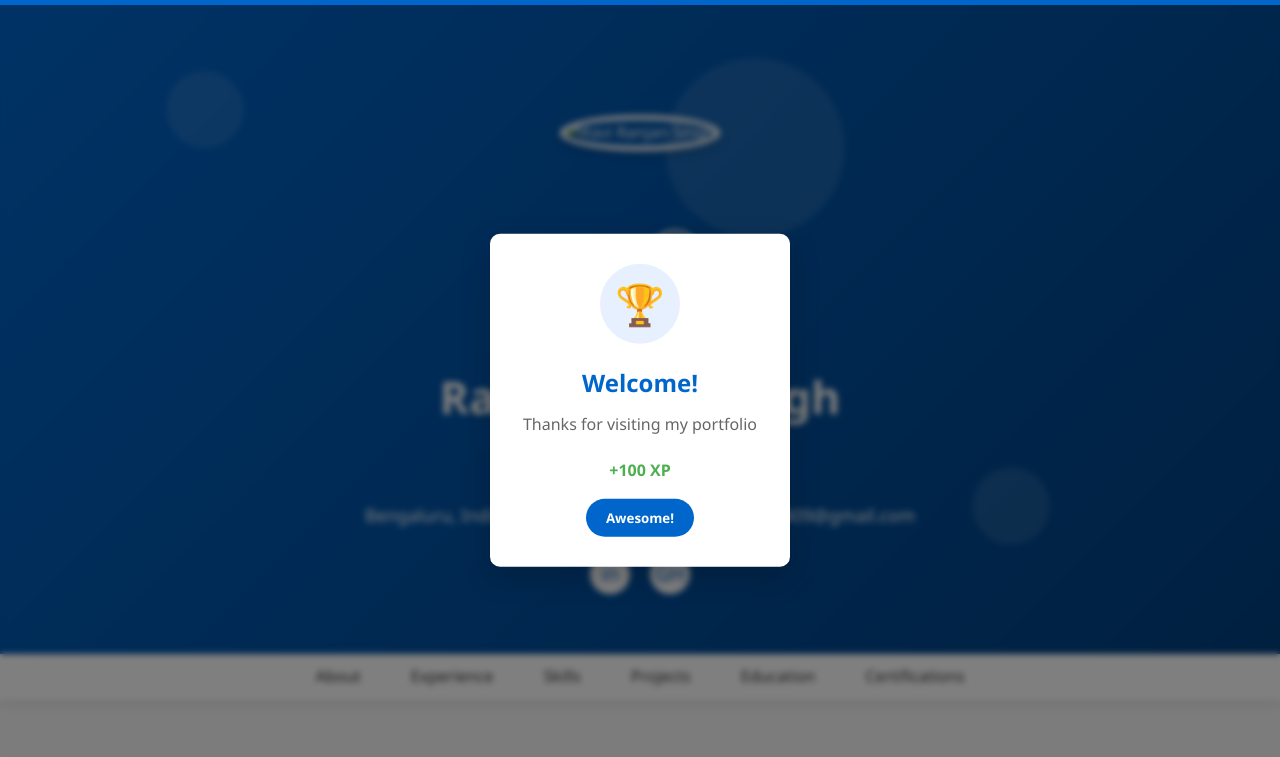
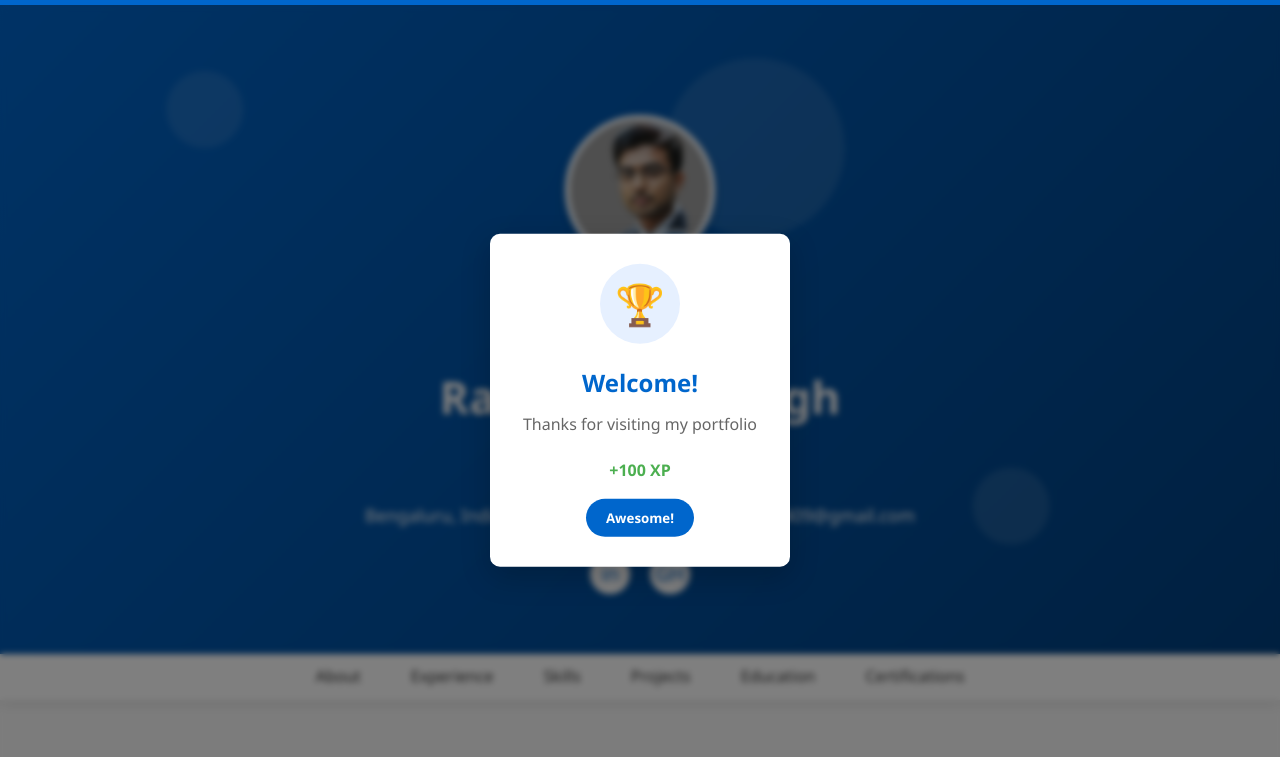
Before and after one commit to Ravi-2409/Ravi-2409.github.io, a plain HTML site: page index.html in a window 1280 px wide. Shown: the top 757 px of the page. Drawn offline with Linux system fonts and the light colour scheme.

Commit message:
update pic path

```diff
--- a/index.html
+++ b/index.html
@@ -1064,7 +1064,7 @@
 
         <div class="container header-content">
             <div class="profile-wrapper">
-                <img src="/api/placeholder/400/400" alt="Ravi Ranjan Singh" class="profile-img">
+                <img src="ravi dp.jpeg" alt="Ravi Ranjan Singh" class="profile-img">
                 <div class="level-badge">Lv.18</div>
             </div>
             <div class="xp-bar-container">
```
